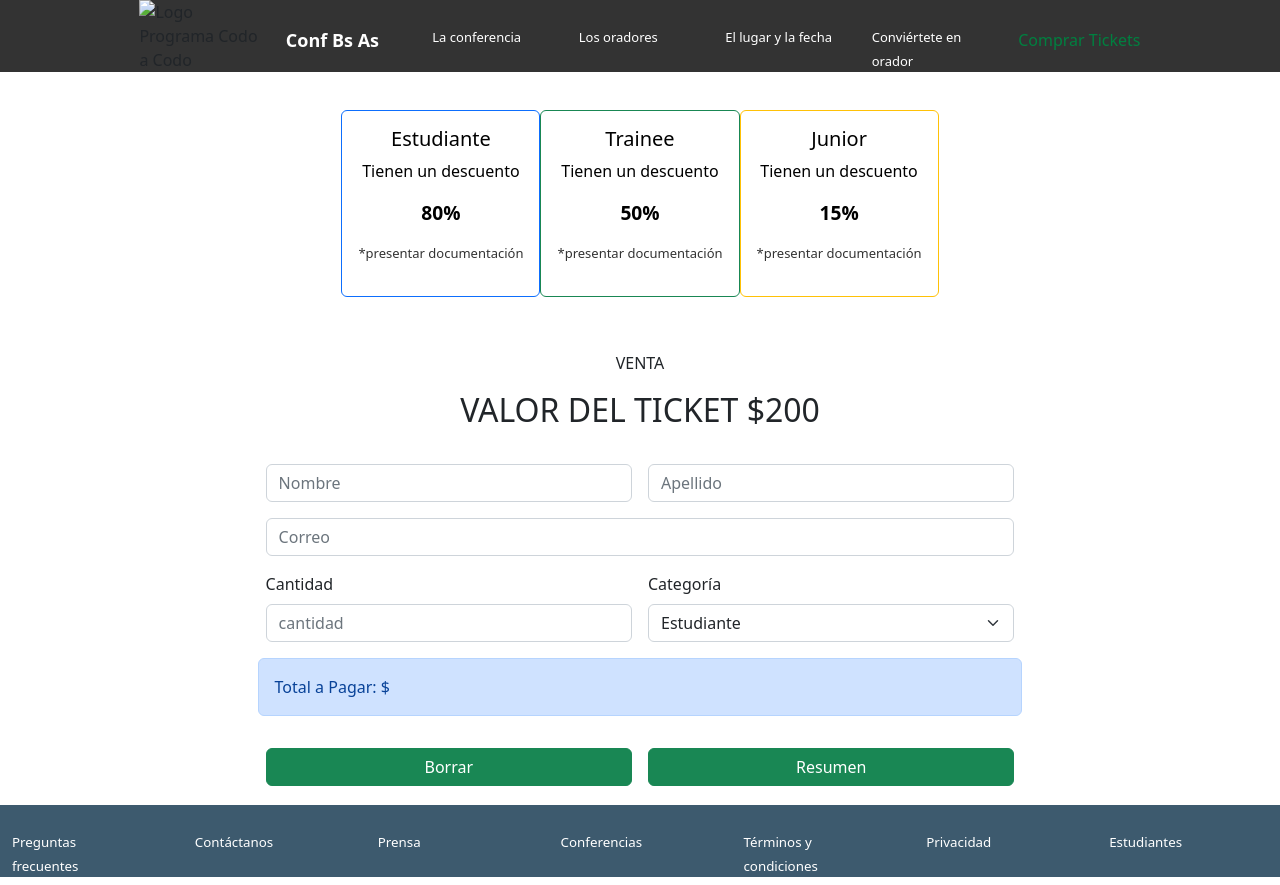
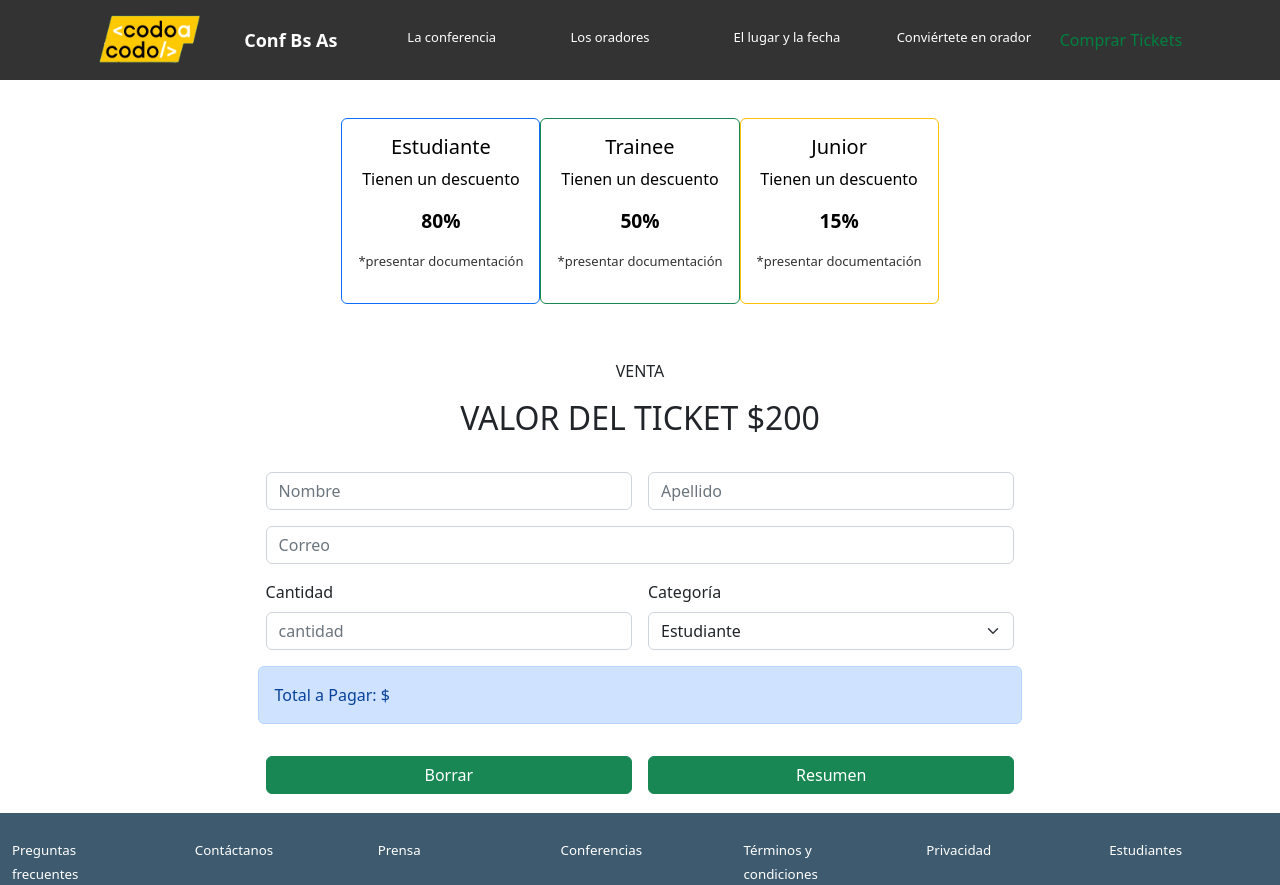
Before and after one commit to mutatiismutandiis/conferencias, a plain HTML site: page tickets.html in a window 1280 px wide. Drawn offline with nearby package versions, Linux system fonts and the light colour scheme.

Commit message:
Fix image

```diff
--- a/tickets.html
+++ b/tickets.html
@@ -18,7 +18,7 @@
   <div class="container-fluid" id="barra-superior">
     <div class="row no-gutters">
       <div class="col-sm">
-        <img id="img-logo" src="../tpfront/codoacodo.png" alt="Logo Programa Codo a Codo">
+        <img id="img-logo" src="codoacodo.png" alt="Logo Programa Codo a Codo">
       </div>
       <div class="col-sm">
         <a href="index.html" id="titulo"> <br> Conf Bs As </a>
```
